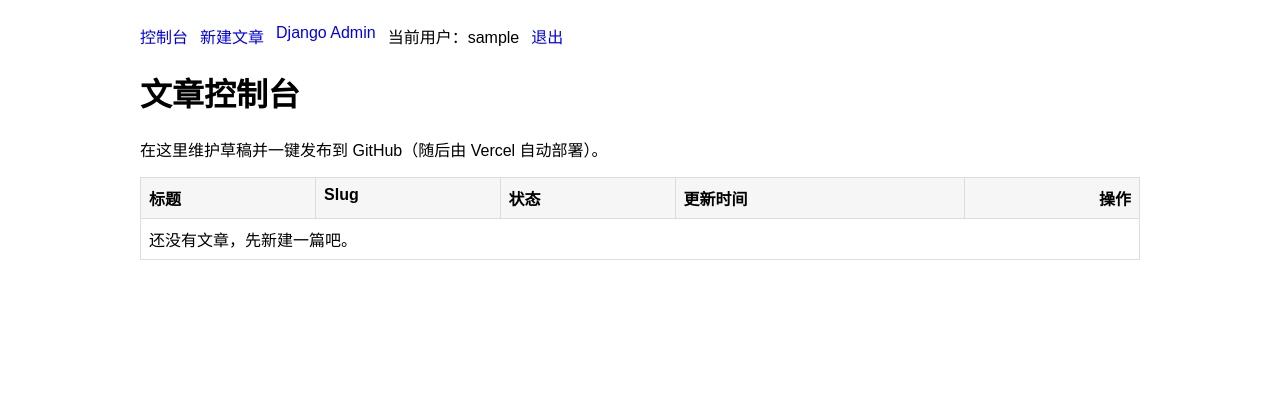
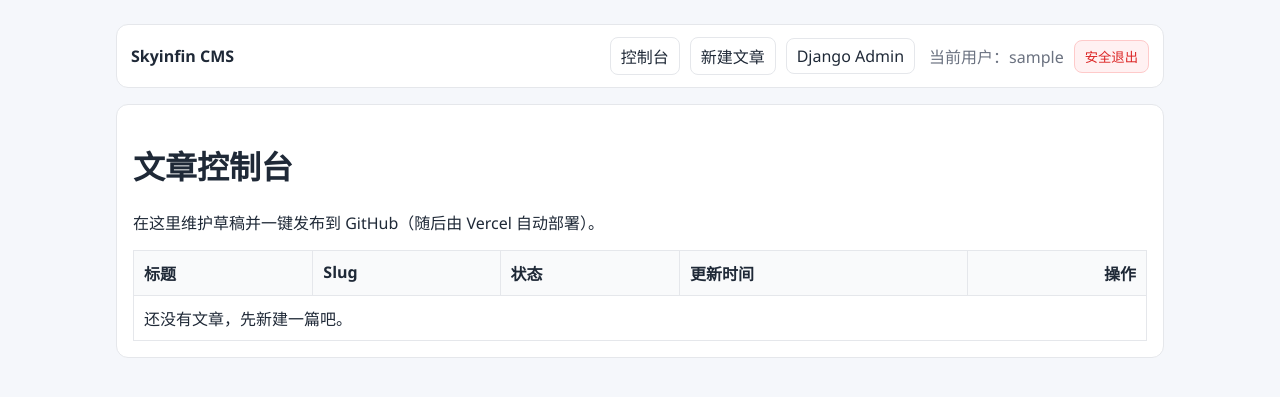
Before and after one commit to hyswt/myblog-source, a Django app: page / in a window 1280 px wide. Shown: the top 397 px of the page. Run offline with Django 5.2, Linux system fonts and the light colour scheme; the visitor is signed in with stand-in values (Sample User, id 1); data that the repository does not hold is empty.

Commit message:
feat: improve auth flow and CMS UI
Add robust login/logout flow with username-or-email authentication, clearer error handling, session controls, and a refreshed dashboard/login UI for better usability.

Made-with: Cursor

```diff
--- a/cms/config/urls.py
+++ b/cms/config/urls.py
@@ -19,6 +19,5 @@ from django.urls import include, path
 
 urlpatterns = [
     path("admin/", admin.site.urls),
-    path("accounts/", include("django.contrib.auth.urls")),
     path("", include("posts.urls")),
 ]
--- a/cms/posts/urls.py
+++ b/cms/posts/urls.py
@@ -5,6 +5,8 @@ from . import views
 app_name = "posts"
 
 urlpatterns = [
+    path("accounts/login/", views.login_view, name="login"),
+    path("accounts/logout/", views.logout_view, name="logout"),
     path("", views.dashboard, name="dashboard"),
     path("posts/new/", views.post_create, name="post_create"),
     path("posts/<int:post_id>/edit/", views.post_edit, name="post_edit"),
--- a/cms/posts/views.py
+++ b/cms/posts/views.py
@@ -1,10 +1,39 @@
 from django.contrib import messages
+from django.contrib.auth import login as auth_login, logout as auth_logout
 from django.contrib.auth.decorators import login_required
 from django.shortcuts import get_object_or_404, redirect, render
 
-from .forms import PostDraftForm
+from .forms import LoginForm, PostDraftForm
 from .models import PostDraft
 from .services import PublishError, publish_post_to_github
+
+
+def login_view(request):
+    if request.user.is_authenticated:
+        return redirect("posts:dashboard")
+
+    form = LoginForm(request=request, data=request.POST or None)
+    if request.method == "POST" and form.is_valid():
+        user = form.get_user()
+        auth_login(request, user)
+        if form.cleaned_data.get("remember_me"):
+            request.session.set_expiry(7 * 24 * 60 * 60)
+        else:
+            request.session.set_expiry(0)
+        messages.success(request, f"欢迎回来，{user.username}。")
+        next_url = request.GET.get("next") or request.POST.get("next") or "/"
+        return redirect(next_url)
+
+    return render(request, "registration/login.html", {"form": form})
+
+
+@login_required
+def logout_view(request):
+    if request.method == "POST":
+        auth_logout(request)
+        messages.success(request, "你已安全退出登录。")
+        return redirect("/accounts/login/")
+    return redirect("/")
 
 
 @login_required
@@ -53,6 +82,3 @@ def post_publish(request, post_id):
         messages.error(request, f"发布失败：{exc}")
 
     return redirect("posts:dashboard")
-from django.shortcuts import render
-
-# Create your views here.
--- a/cms/templates/base.html
+++ b/cms/templates/base.html
@@ -5,37 +5,145 @@
     <meta name="viewport" content="width=device-width, initial-scale=1" />
     <title>{% block title %}Blog CMS{% endblock %}</title>
     <style>
-      body { font-family: Arial, sans-serif; margin: 24px auto; max-width: 1000px; padding: 0 16px; }
-      a { text-decoration: none; }
-      .nav { display: flex; gap: 12px; margin-bottom: 16px; }
-      .msg { padding: 10px 12px; border-radius: 6px; margin: 10px 0; }
-      .msg.success { background: #e7f8ee; color: #155724; }
-      .msg.error { background: #fdecea; color: #8b1f1f; }
+      :root {
+        --bg: #f5f7fb;
+        --card: #ffffff;
+        --text: #1f2937;
+        --muted: #6b7280;
+        --border: #e5e7eb;
+        --primary: #2563eb;
+        --primary-hover: #1d4ed8;
+        --danger: #dc2626;
+      }
+      * { box-sizing: border-box; }
+      body {
+        margin: 0;
+        font-family: "Segoe UI", Arial, sans-serif;
+        background: var(--bg);
+        color: var(--text);
+      }
+      .container {
+        max-width: 1080px;
+        margin: 0 auto;
+        padding: 24px 16px 32px;
+      }
+      .topbar {
+        background: var(--card);
+        border: 1px solid var(--border);
+        border-radius: 12px;
+        padding: 12px 14px;
+        display: flex;
+        align-items: center;
+        justify-content: space-between;
+        gap: 12px;
+      }
+      .brand {
+        font-weight: 700;
+        font-size: 16px;
+      }
+      .nav {
+        display: flex;
+        gap: 10px;
+        flex-wrap: wrap;
+        align-items: center;
+      }
+      .nav a {
+        text-decoration: none;
+        color: var(--text);
+        padding: 6px 10px;
+        border: 1px solid var(--border);
+        border-radius: 8px;
+        background: #fff;
+      }
+      .nav .username { color: var(--muted); margin-left: 4px; }
+      .logout-form { display: inline; margin: 0; }
+      .logout-btn {
+        border: 1px solid #fecaca;
+        background: #fff1f2;
+        color: var(--danger);
+        border-radius: 8px;
+        padding: 6px 10px;
+        cursor: pointer;
+      }
+      .content-card {
+        margin-top: 16px;
+        background: var(--card);
+        border: 1px solid var(--border);
+        border-radius: 12px;
+        padding: 16px;
+      }
+      .msg {
+        padding: 10px 12px;
+        border-radius: 8px;
+        margin: 12px 0;
+        border: 1px solid transparent;
+      }
+      .msg.success { background: #ecfdf3; color: #166534; border-color: #bbf7d0; }
+      .msg.error { background: #fef2f2; color: #991b1b; border-color: #fecaca; }
+      .msg.warning { background: #fffbeb; color: #92400e; border-color: #fde68a; }
       table { width: 100%; border-collapse: collapse; }
-      th, td { border: 1px solid #ddd; padding: 8px; vertical-align: top; }
-      th { background: #f6f6f6; text-align: left; }
+      th, td { border: 1px solid var(--border); padding: 10px; vertical-align: top; }
+      th { background: #f9fafb; text-align: left; }
       .right { text-align: right; }
-      .actions { display: flex; gap: 8px; align-items: center; }
-      input[type="text"], input[type="number"], textarea { width: 100%; box-sizing: border-box; padding: 8px; }
+      .actions { display: flex; gap: 8px; align-items: center; justify-content: flex-end; }
+      input[type="text"], input[type="number"], input[type="password"], textarea {
+        width: 100%;
+        border: 1px solid var(--border);
+        border-radius: 8px;
+        padding: 9px 10px;
+      }
       label { display: block; font-weight: 600; margin: 12px 0 6px; }
-      button { padding: 8px 12px; cursor: pointer; }
+      button, .btn {
+        border: 1px solid var(--primary);
+        background: var(--primary);
+        color: white;
+        border-radius: 8px;
+        padding: 8px 12px;
+        cursor: pointer;
+        text-decoration: none;
+      }
+      button:hover, .btn:hover { background: var(--primary-hover); }
+      .btn-secondary {
+        background: #fff;
+        color: var(--text);
+        border-color: var(--border);
+      }
+      .login-wrap {
+        max-width: 460px;
+        margin: 48px auto;
+        background: #fff;
+        border: 1px solid var(--border);
+        border-radius: 14px;
+        padding: 24px;
+      }
+      .muted { color: var(--muted); font-size: 14px; }
     </style>
   </head>
   <body>
+    <div class="container">
+      {% if request.user.is_authenticated %}
+        <div class="topbar">
+          <div class="brand">Skyinfin CMS</div>
           <div class="nav">
             <a href="/">控制台</a>
             <a href="/posts/new/">新建文章</a>
             <a href="/admin/">Django Admin</a>
-      {% if request.user.is_authenticated %}
-        <span>当前用户：{{ request.user.username }}</span>
-        <a href="/accounts/logout/">退出</a>
+            <span class="username">当前用户：{{ request.user.username }}</span>
+            <form class="logout-form" method="post" action="/accounts/logout/">
+              {% csrf_token %}
+              <button class="logout-btn" type="submit">安全退出</button>
+            </form>
+          </div>
+        </div>
       {% endif %}
-    </div>
       {% if messages %}
         {% for message in messages %}
           <div class="msg {% if message.tags %}{{ message.tags }}{% endif %}">{{ message }}</div>
         {% endfor %}
       {% endif %}
+      <div class="{% if request.user.is_authenticated %}content-card{% endif %}">
         {% block content %}{% endblock %}
+      </div>
+    </div>
   </body>
 </html>
```
Also changed, not shown: cms/posts/forms.py (+43 -0 lines), cms/templates/registration/login.html (+26 -6 lines). Lines whose indentation alone changed are shown as unchanged.
